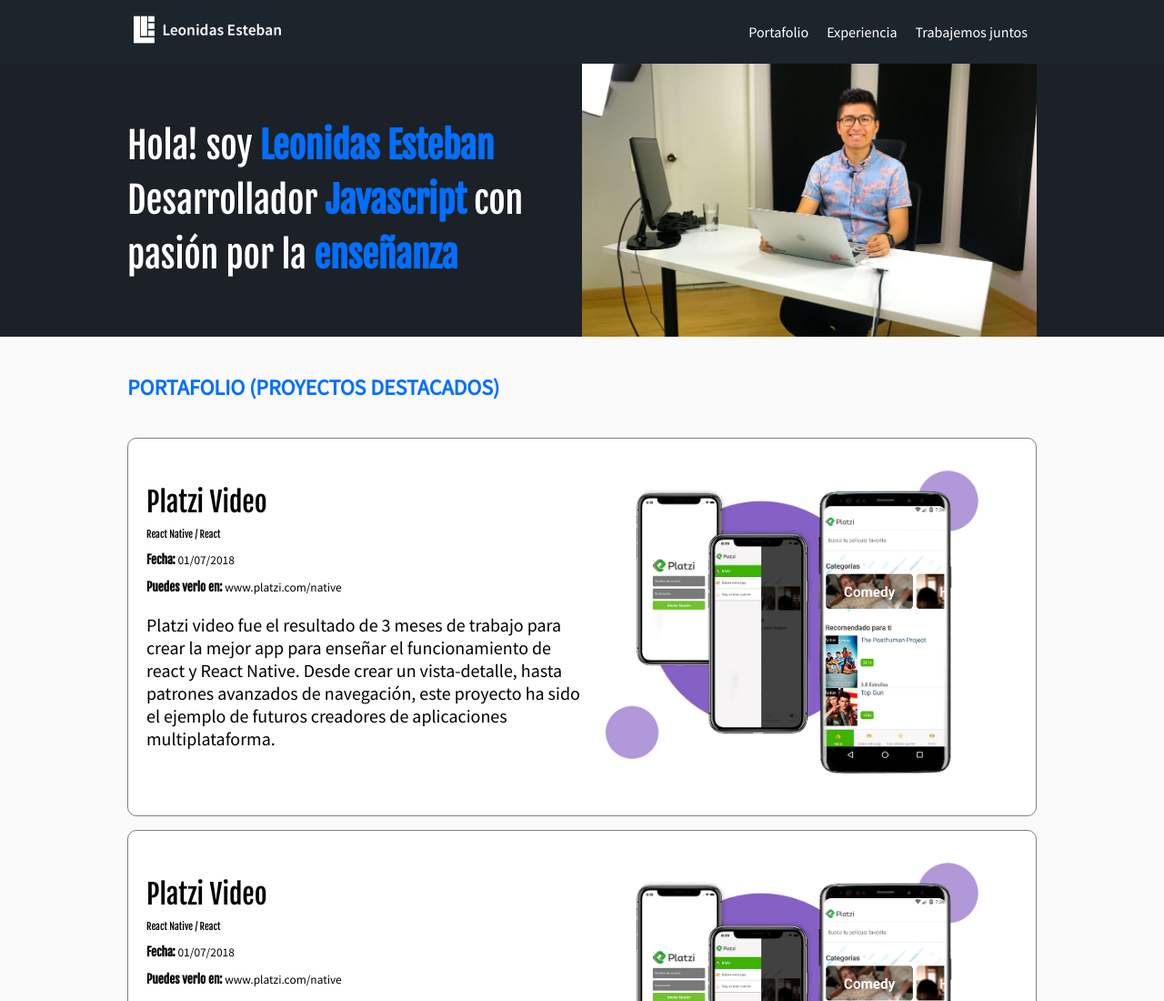
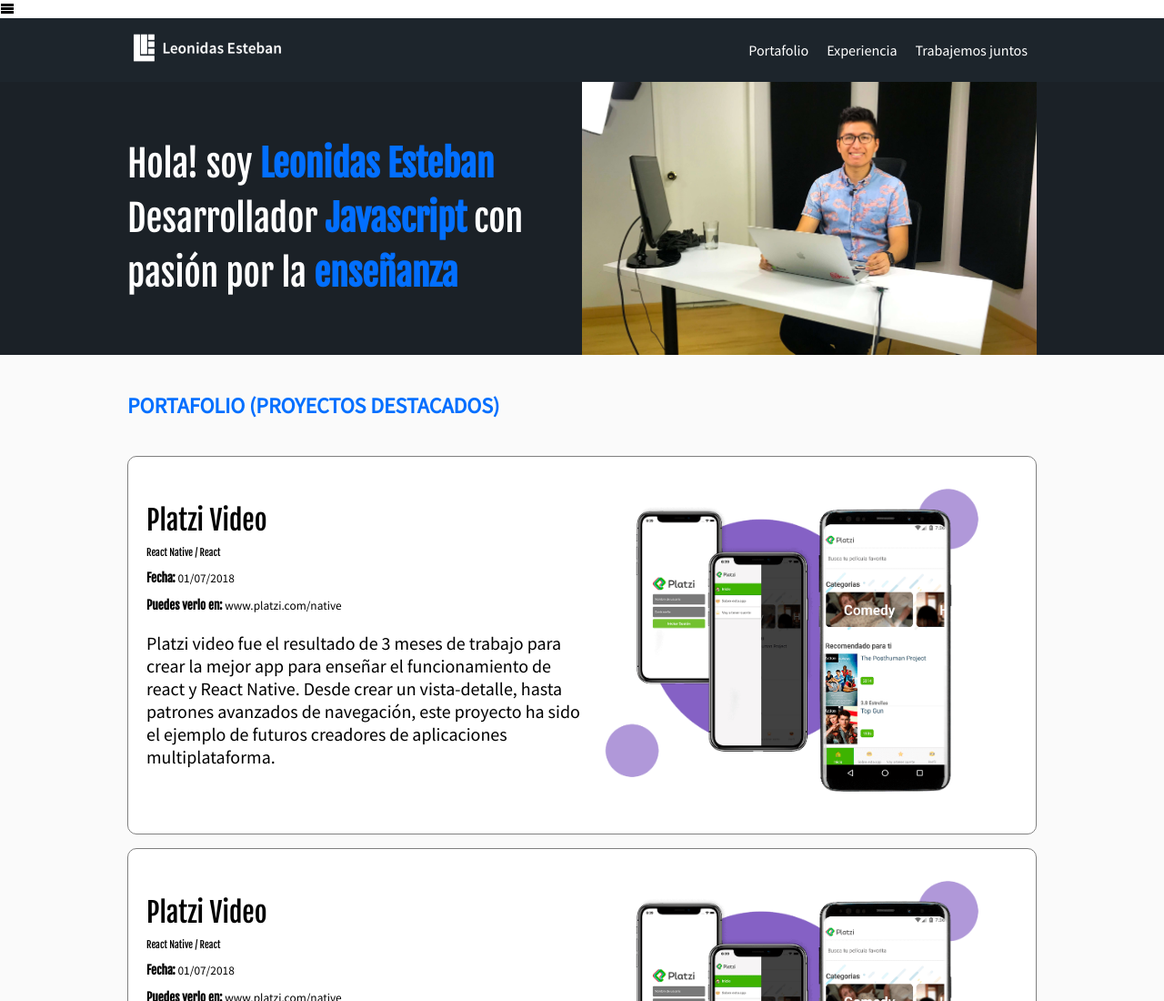
Before and after one commit to marluka/Curso-Responsive-Design, a plain HTML site: page index.html in a window 1280 px wide. Shown: the top 1100 px of the page at 91% size. Drawn offline with Linux system fonts and the light colour scheme; files whose address does not match are found by name.

Commit message:
(Clase 19) Añadiendo Fuentes de icono para el menú

```diff
--- a/css/estilos.css
+++ b/css/estilos.css
@@ -22,6 +22,38 @@
 /* #portafolio */
 
 /* ************************************************************************************* */
+
+@font-face {
+  font-family: "icomoon";
+  src: url("../fonts/icomoon.eot?tq1sq5");
+  src: url("../fonts/icomoon.eot?tq1sq5#iefix") format("embedded-opentype"),
+    url("../fonts/icomoon.ttf?tq1sq5") format("truetype"),
+    url("../fonts/icomoon.woff?tq1sq5") format("woff"),
+    url("../fonts/icomoon.svg?tq1sq5#icomoon") format("svg");
+  font-weight: normal;
+  font-style: italic;
+  /* font-display: block; */
+}
+
+[class^="icon-"],
+[class*=" icon-"] {
+  /* use !important to prevent issues with browser extensions that change fonts */
+  font-family: "icomoon" !important;
+  speak: none;
+  font-style: normal;
+  font-weight: normal;
+  font-variant: normal;
+  text-transform: none;
+  line-height: 1;
+
+  /* Better Font Rendering =========== */
+  -webkit-font-smoothing: antialiased;
+  -moz-osx-font-smoothing: grayscale;
+}
+
+.icon-menu:before {
+  content: "\e900";
+}
 
 body {
   font-family: "Source Sans Pro", sans-serif;
--- a/index.html
+++ b/index.html
@@ -12,6 +12,8 @@
     <link rel="stylesheet" href="css/estilos.css" />
   </head>
   <body>
+    <i class="icon-menu"></i>
+
     <header class="header">
       <div class="container">
         <figure class="logo">
```
Also changed, not shown: fonts/icomoon.ttf (added), fonts/icomoon.woff (added), 2 other files.
